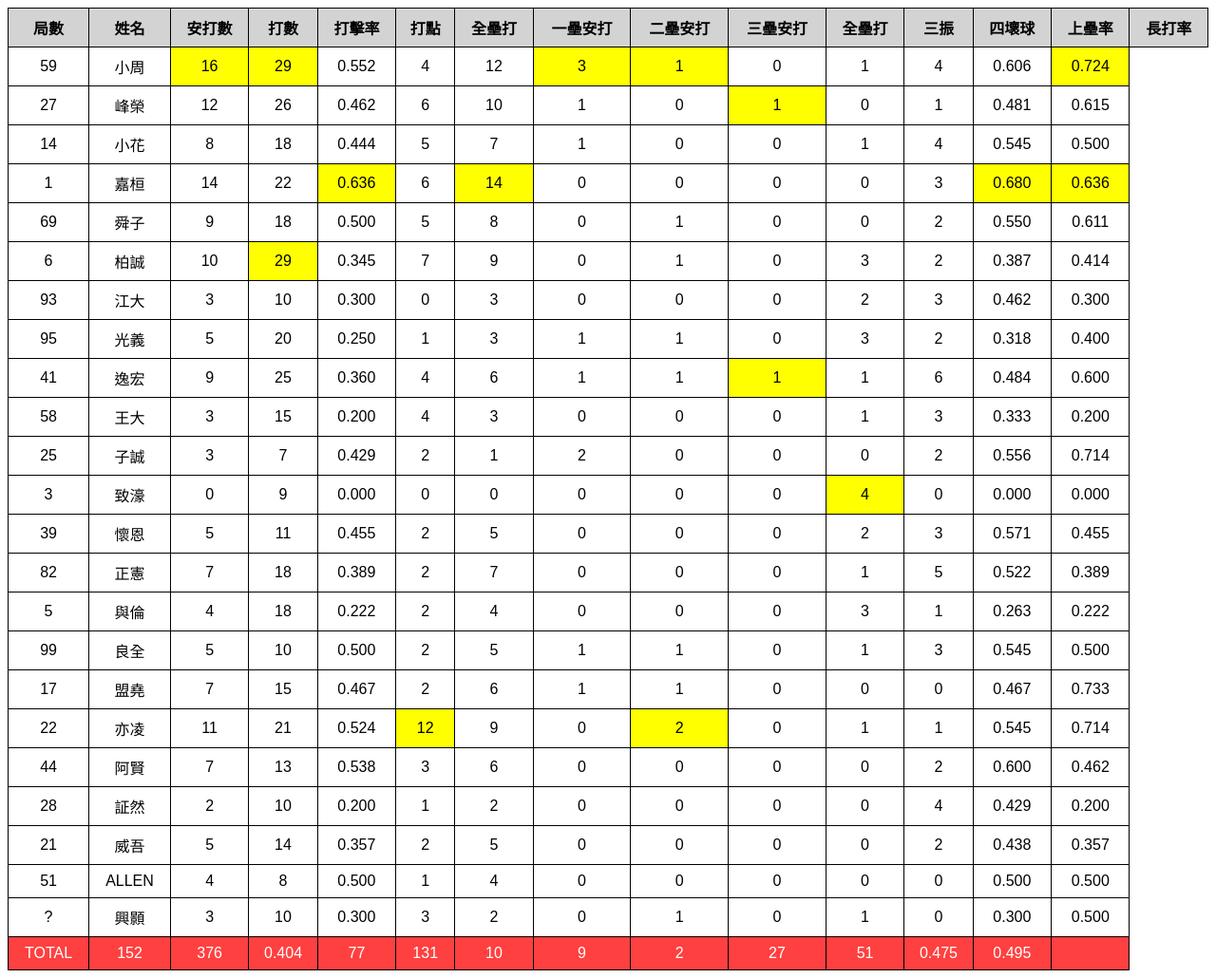
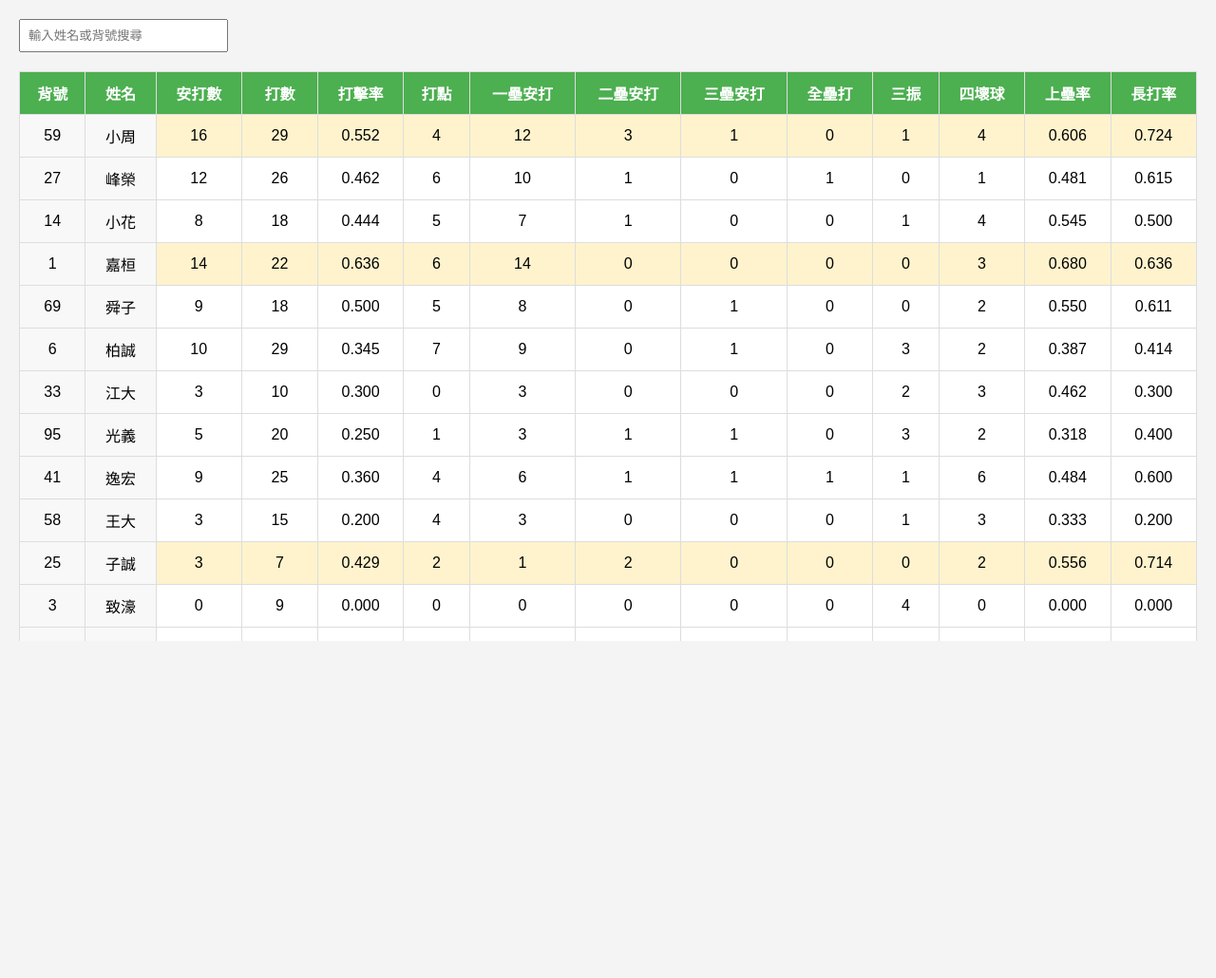
Before and after one commit to samyoung621/team-stats, a plain HTML site: page index.html in a window 1280 px wide. Shown: the whole page at 95% size. After the commit the page ends 800 px from the top, so only its background shows below. Drawn offline with nearby package versions, Linux system fonts and the light colour scheme.

Commit message:
Add files via upload

```diff
--- a/index.html
+++ b/index.html
@@ -3,437 +3,215 @@
 <head>
   <meta charset="UTF-8">
   <meta name="viewport" content="width=device-width, initial-scale=1.0">
-    <title>隊伍統計表格</title>
+  <title>棒球比賽統計</title>
+  <script src="https://cdnjs.cloudflare.com/ajax/libs/react/18.2.0/umd/react.production.min.js"></script>
+  <script src="https://cdnjs.cloudflare.com/ajax/libs/react-dom/18.2.0/umd/react-dom.production.min.js"></script>
+  <script src="https://cdnjs.cloudflare.com/ajax/libs/babel-standalone/7.23.2/babel.min.js"></script>
+  <script src="https://unpkg.com/papaparse@latest/papaparse.min.js"></script>
   <style>
-        table {
-            border-collapse: collapse;
-            width: 100%;
-            font-family: sans-serif;
-        }
-        th, td {
-            border: 1px solid black;
-            padding: 8px;
-            text-align: center;
-        }
-        th {
-            background-color: #d3d3d3;
-        }
-        .highlight {
-            background-color: yellow;
-        }
-        .total {
-            background-color: #ff4040;
-            color: white;
-        }
+    body { font-family: Arial, sans-serif; margin: 0; padding: 20px; background-color: #f4f4f4; }
+    .container { max-width: 1400px; margin: auto; }
+    .search-bar { margin-bottom: 20px; }
+    .search-bar input { padding: 8px; width: 200px; margin-right: 10px; }
+    table { width: 100%; border-collapse: collapse; background: white; box-shadow: 0 2px 5px rgba(0,0,0,0.1); }
+    th, td { padding: 10px; text-align: center; border: 1px solid #ddd; }
+    th { background: #4CAF50; color: white; cursor: pointer; position: sticky; top: 0; z-index: 10; }
+    th:hover { background: #45a049; }
+    .fixed-col { position: sticky; left: 0; background: #f8f8f8; z-index: 5; }
+    .fixed-col-header { position: sticky; left: 0; background: #4CAF50; z-index: 15; }
+    tr.highlight { background-color: #fff3cd; }
+    .sort-icon { margin-left: 5px; }
+    .table-container { overflow-x: auto; max-height: 600px; }
   </style>
 </head>
 <body>
+  <div id="root"></div>
+  <script type="text/babel">
+    // Defining the main React component
+    function BaseballStats() {
+      const [data, setData] = React.useState([]);
+      const [search, setSearch] = React.useState('');
+      const [sortConfig, setSortConfig] = React.useState({ key: null, direction: 'asc' });
+
+      // Loading and parsing CSV data
+      React.useEffect(() => {
+        const csvData = `背號,姓名,安打數,打數,打擊率,打點,一壘安打,二壘安打,三壘安打,全壘打,三振,四壞球,上壘率,長打率
+59,小周,16,29,0.5517241379310345,4,12,3,1,0,1,4,0.6060606060606061,0.7241379310344828
+27,峰榮,12,26,0.46153846153846156,6,10,1,0,1,0,1,0.48148148148148145,0.6153846153846154
+14,小花,8,18,0.4444444444444444,5,7,1,0,0,1,4,0.5454545454545454,0.5
+1,嘉桓,14,22,0.6363636363636364,6,14,0,0,0,0,3,0.68,0.6363636363636364
+69,舜子,9,18,0.5,5,8,0,1,0,0,2,0.55,0.6111111111111112
+6,柏誠,10,29,0.3448275862068966,7,9,0,1,0,3,2,0.3870967741935484,0.41379310344827586
+33,江大,3,10,0.3,0,3,0,0,0,2,3,0.46153846153846156,0.3
+95,光義,5,20,0.25,1,3,1,1,0,3,2,0.3181818181818182,0.4
+41,逸宏,9,25,0.36,4,6,1,1,1,1,6,0.4838709677419355,0.6
+58,王大,3,15,0.2,4,3,0,0,0,1,3,0.3333333333333333,0.2
+25,子誠,3,7,0.42857142857142855,2,1,2,0,0,0,2,0.5555555555555556,0.7142857142857143
+3,致濠,0,9,0,0,0,0,0,0,4,0,0,0
+39,懷恩,5,11,0.45454545454545453,2,5,0,0,0,2,3,0.5714285714285714,0.45454545454545453
+82,正憲,7,18,0.3888888888888889,2,7,0,0,0,1,5,0.5217391304347826,0.3888888888888889
+5,與倫,4,18,0.2222222222222222,2,4,0,0,0,3,1,0.2631578947368421,0.2222222222222222
+99,良全,5,10,0.5,2,5,0,0,0,3,1,0.5454545454545454,0.5
+17,盟堯,7,15,0.4666666666666667,3,6,1,1,0,0,0,0.4666666666666667,0.7333333333333333
+22,亦凌,11,21,0.5238095238095238,12,9,0,2,0,1,1,0.5454545454545454,0.7142857142857143
+44,阿賢,7,13,0.5384615384615384,3,6,0,0,0,0,2,0.6,0.46153846153846156
+28,証然,2,10,0.2,1,2,0,0,0,0,4,0.42857142857142855,0.2
+21,威吾,5,14,0.35714285714285715,2,5,0,0,0,0,2,0.4375,0.35714285714285715
+51,Allen,4,8,0.5,1,4,0,0,0,0,0,0.5,0.5
+?,興顥,3,10,0.3,3,2,0,1,0,1,0,0.3,0.5
+Total, ,152,376,0.40425531914893614,77,131,10,9,2,27,51,0.47540983606557374,0.4946808510638298`;
+
+        Papa.parse(csvData, {
+          header: true,
+          skipEmptyLines: true,
+          transform: (value, header) => {
+            let cleaned = value.trim().replace(/^"|"$/g, '');
+            if (['安打數', '打數', '打點', '一壘安打', '二壘安打', '三壘安打', '全壘打', '三振', '四壞球'].includes(header)) {
+              return cleaned === '' ? 0 : parseInt(cleaned, 10);
+            }
+            if (['打擊率', '上壘率', '長打率'].includes(header)) {
+              return cleaned === '' ? 0 : parseFloat(cleaned);
+            }
+            return cleaned;
+          },
+          complete: (results) => {
+            const players = results.data.filter(row => row['姓名'] !== '');
+            const averages = calculateAverages(players);
+            setData([...players, { 背號: '平均', 姓名: '', ...averages }]);
+          },
+          error: (err) => console.error(err)
+        });
+      }, []);
+
+      // Calculating averages for each column
+      const calculateAverages = (players) => {
+        const totals = players.reduce((acc, row) => {
+          acc['安打數'] = (acc['安打數'] || 0) + (row['安打數'] || 0);
+          acc['打數'] = (acc['打數'] || 0) + (row['打數'] || 0);
+          acc['打點'] = (acc['打點'] || 0) + (row['打點'] || 0);
+          acc['一壘安打'] = (acc['一壘安打'] || 0) + (row['一壘安打'] || 0);
+          acc['二壘安打'] = (acc['二壘安打'] || 0) + (row['二壘安打'] || 0);
+          acc['三壘安打'] = (acc['三壘安打'] || 0) + (row['三壘安打'] || 0);
+          acc['全壘打'] = (acc['全壘打'] || 0) + (row['全壘打'] || 0);
+          acc['三振'] = (acc['三振'] || 0) + (row['三振'] || 0);
+          acc['四壞球'] = (acc['四壞球'] || 0) + (row['四壞球'] || 0);
+          acc['打擊率'] = (acc['打擊率'] || 0) + (row['打擊率'] || 0);
+          acc['上壘率'] = (acc['上壘率'] || 0) + (row['上壘率'] || 0);
+          acc['長打率'] = (acc['長打率'] || 0) + (row['長打率'] || 0);
+          return acc;
+        }, {});
+        const count = players.length;
+        return {
+          安打數: (totals['安打數'] / count).toFixed(2),
+          打數: (totals['打數'] / count).toFixed(2),
+          打擊率: (totals['打擊率'] / count).toFixed(3),
+          打點: (totals['打點'] / count).toFixed(2),
+          一壘安打: (totals['一壘安打'] / count).toFixed(2),
+          二壘安打: (totals['二壘安打'] / count).toFixed(2),
+          三壘安打: (totals['三壘安打'] / count).toFixed(2),
+          全壘打: (totals['全壘打'] / count).toFixed(2),
+          三振: (totals['三振'] / count).toFixed(2),
+          四壞球: (totals['四壞球'] / count).toFixed(2),
+          上壘率: (totals['上壘率'] / count).toFixed(3),
+          長打率: (totals['長打率'] / count).toFixed(3)
+        };
+      };
+
+      // Handling sorting
+      const handleSort = (key) => {
+        let direction = 'asc';
+        if (sortConfig.key === key && sortConfig.direction === 'asc') {
+          direction = 'desc';
+        }
+        setSortConfig({ key, direction });
+      };
+
+      // Filtering and sorting data
+      const filteredData = data.filter(row =>
+        (row['姓名']?.toLowerCase().includes(search.toLowerCase()) ||
+         row['背號']?.toString().includes(search))
+      );
+
+      const sortedData = [...filteredData].sort((a, b) => {
+        if (sortConfig.key) {
+          const aValue = a[sortConfig.key] || 0;
+          const bValue = b[sortConfig.key] || 0;
+          if (sortConfig.direction === 'asc') {
+            return aValue > bValue ? 1 : -1;
+          } else {
+            return aValue < bValue ? 1 : -1;
+          }
+        }
+        return 0;
+      });
+
+      // Defining table headers
+      const headers = [
+        '背號', '姓名', '安打數', '打數', '打擊率', '打點', '一壘安打', '二壘安打',
+        '三壘安打', '全壘打', '三振', '四壞球', '上壘率', '長打率'
+      ];
+
+      // Rendering the component
+      return (
+        <div className="container">
+          <div className="search-bar">
+            <input
+              type="text"
+              placeholder="輸入姓名或背號搜尋"
+              value={search}
+              onChange={(e) => setSearch(e.target.value)}
+            />
+          </div>
+          <div className="table-container">
             <table>
               <thead>
                 <tr>
-                <th>局數</th>
-                <th>姓名</th>
-                <th>安打數</th>
-                <th>打數</th>
-                <th>打擊率</th>
-                <th>打點</th>
-                <th>全壘打</th>
-                <th>一壘安打</th>
-                <th>二壘安打</th>
-                <th>三壘安打</th>
-                <th>全壘打</th>
-                <th>三振</th>
-                <th>四壞球</th>
-                <th>上壘率</th>
-                <th>長打率</th>
+                  {headers.map((header, index) => (
+                    <th
+                      key={header}
+                      onClick={() => handleSort(header)}
+                      className={index < 2 ? 'fixed-col-header' : ''}
+                    >
+                      {header}
+                      {sortConfig.key === header && (
+                        <span className="sort-icon">
+                          {sortConfig.direction === 'asc' ? '↑' : '↓'}
+                        </span>
+                      )}
+                    </th>
+                  ))}
                 </tr>
               </thead>
               <tbody>
-            <tr>
-                <td>59</td>
-                <td>小周</td>
-                <td class="highlight">16</td>
-                <td class="highlight">29</td>
-                <td>0.552</td>
-                <td>4</td>
-                <td>12</td>
-                <td class="highlight">3</td>
-                <td class="highlight">1</td>
-                <td>0</td>
-                <td>1</td>
-                <td>4</td>
-                <td>0.606</td>
-                <td class="highlight">0.724</td>
+                {sortedData.map((row, index) => (
+                  <tr
+                    key={index}
+                    className={
+                      row['打擊率'] > 0.5 || row['長打率'] > 0.7 ? 'highlight' : ''
+                    }
+                  >
+                    {headers.map((header, i) => (
+                      <td
+                        key={`${index}-${header}`}
+                        className={i < 2 ? 'fixed-col' : ''}
+                      >
+                        {typeof row[header] === 'number' && header.includes('率')
+                          ? row[header].toFixed(3)
+                          : row[header]}
+                      </td>
+                    ))}
                   </tr>
-            <tr>
-                <td>27</td>
-                <td>峰榮</td>
-                <td>12</td>
-                <td>26</td>
-                <td>0.462</td>
-                <td>6</td>
-                <td>10</td>
-                <td>1</td>
-                <td>0</td>
-                <td class="highlight">1</td>
-                <td>0</td>
-                <td>1</td>
-                <td>0.481</td>
-                <td>0.615</td>
-            </tr>
-            <tr>
-                <td>14</td>
-                <td>小花</td>
-                <td>8</td>
-                <td>18</td>
-                <td>0.444</td>
-                <td>5</td>
-                <td>7</td>
-                <td>1</td>
-                <td>0</td>
-                <td>0</td>
-                <td>1</td>
-                <td>4</td>
-                <td>0.545</td>
-                <td>0.500</td>
-            </tr>
-            <tr>
-                <td>1</td>
-                <td>嘉桓</td>
-                <td>14</td>
-                <td>22</td>
-                <td class="highlight">0.636</td>
-                <td>6</td>
-                <td class="highlight">14</td>
-                <td>0</td>
-                <td>0</td>
-                <td>0</td>
-                <td>0</td>
-                <td>3</td>
-                <td class="highlight">0.680</td>
-                <td class="highlight">0.636</td>
-            </tr>
-            <tr>
-                <td>69</td>
-                <td>舜子</td>
-                <td>9</td>
-                <td>18</td>
-                <td>0.500</td>
-                <td>5</td>
-                <td>8</td>
-                <td>0</td>
-                <td>1</td>
-                <td>0</td>
-                <td>0</td>
-                <td>2</td>
-                <td>0.550</td>
-                <td>0.611</td>
-            </tr>
-            <tr>
-                <td>6</td>
-                <td>柏誠</td>
-                <td>10</td>
-                <td class="highlight">29</td>
-                <td>0.345</td>
-                <td>7</td>
-                <td>9</td>
-                <td>0</td>
-                <td>1</td>
-                <td>0</td>
-                <td>3</td>
-                <td>2</td>
-                <td>0.387</td>
-                <td>0.414</td>
-            </tr>
-            <tr>
-                <td>93</td>
-                <td>江大</td>
-                <td>3</td>
-                <td>10</td>
-                <td>0.300</td>
-                <td>0</td>
-                <td>3</td>
-                <td>0</td>
-                <td>0</td>
-                <td>0</td>
-                <td>2</td>
-                <td>3</td>
-                <td>0.462</td>
-                <td>0.300</td>
-            </tr>
-            <tr>
-                <td>95</td>
-                <td>光義</td>
-                <td>5</td>
-                <td>20</td>
-                <td>0.250</td>
-                <td>1</td>
-                <td>3</td>
-                <td>1</td>
-                <td>1</td>
-                <td>0</td>
-                <td>3</td>
-                <td>2</td>
-                <td>0.318</td>
-                <td>0.400</td>
-            </tr>
-            <tr>
-                <td>41</td>
-                <td>逸宏</td>
-                <td>9</td>
-                <td>25</td>
-                <td>0.360</td>
-                <td>4</td>
-                <td>6</td>
-                <td>1</td>
-                <td>1</td>
-                <td class="highlight">1</td>
-                <td>1</td>
-                <td>6</td>
-                <td>0.484</td>
-                <td>0.600</td>
-            </tr>
-            <tr>
-                <td>58</td>
-                <td>王大</td>
-                <td>3</td>
-                <td>15</td>
-                <td>0.200</td>
-                <td>4</td>
-                <td>3</td>
-                <td>0</td>
-                <td>0</td>
-                <td>0</td>
-                <td>1</td>
-                <td>3</td>
-                <td>0.333</td>
-                <td>0.200</td>
-            </tr>
-            <tr>
-                <td>25</td>
-                <td>子誠</td>
-                <td>3</td>
-                <td>7</td>
-                <td>0.429</td>
-                <td>2</td>
-                <td>1</td>
-                <td>2</td>
-                <td>0</td>
-                <td>0</td>
-                <td>0</td>
-                <td>2</td>
-                <td>0.556</td>
-                <td>0.714</td>
-            </tr>
-            <tr>
-                <td>3</td>
-                <td>致濠</td>
-                <td>0</td>
-                <td>9</td>
-                <td>0.000</td>
-                <td>0</td>
-                <td>0</td>
-                <td>0</td>
-                <td>0</td>
-                <td>0</td>
-                <td class="highlight">4</td>
-                <td>0</td>
-                <td>0.000</td>
-                <td>0.000</td>
-            </tr>
-            <tr>
-                <td>39</td>
-                <td>懷恩</td>
-                <td>5</td>
-                <td>11</td>
-                <td>0.455</td>
-                <td>2</td>
-                <td>5</td>
-                <td>0</td>
-                <td>0</td>
-                <td>0</td>
-                <td>2</td>
-                <td>3</td>
-                <td>0.571</td>
-                <td>0.455</td>
-            </tr>
-            <tr>
-                <td>82</td>
-                <td>正憲</td>
-                <td>7</td>
-                <td>18</td>
-                <td>0.389</td>
-                <td>2</td>
-                <td>7</td>
-                <td>0</td>
-                <td>0</td>
-                <td>0</td>
-                <td>1</td>
-                <td>5</td>
-                <td>0.522</td>
-                <td>0.389</td>
-            </tr>
-            <tr>
-                <td>5</td>
-                <td>與倫</td>
-                <td>4</td>
-                <td>18</td>
-                <td>0.222</td>
-                <td>2</td>
-                <td>4</td>
-                <td>0</td>
-                <td>0</td>
-                <td>0</td>
-                <td>3</td>
-                <td>1</td>
-                <td>0.263</td>
-                <td>0.222</td>
-            </tr>
-            <tr>
-                <td>99</td>
-                <td>良全</td>
-                <td>5</td>
-                <td>10</td>
-                <td>0.500</td>
-                <td>2</td>
-                <td>5</td>
-                <td>1</td>
-                <td>1</td>
-                <td>0</td>
-                <td>1</td>
-                <td>3</td>
-                <td>0.545</td>
-                <td>0.500</td>
-            </tr>
-            <tr>
-                <td>17</td>
-                <td>盟堯</td>
-                <td>7</td>
-                <td>15</td>
-                <td>0.467</td>
-                <td>2</td>
-                <td>6</td>
-                <td>1</td>
-                <td>1</td>
-                <td>0</td>
-                <td>0</td>
-                <td>0</td>
-                <td>0.467</td>
-                <td>0.733</td>
-            </tr>
-            <tr>
-                <td>22</td>
-                <td>亦凌</td>
-                <td>11</td>
-                <td>21</td>
-                <td>0.524</td>
-                <td class="highlight">12</td>
-                <td>9</td>
-                <td>0</td>
-                <td class="highlight">2</td>
-                <td>0</td>
-                <td>1</td>
-                <td>1</td>
-                <td>0.545</td>
-                <td>0.714</td>
-            </tr>
-            <tr>
-                <td>44</td>
-                <td>阿賢</td>
-                <td>7</td>
-                <td>13</td>
-                <td>0.538</td>
-                <td>3</td>
-                <td>6</td>
-                <td>0</td>
-                <td>0</td>
-                <td>0</td>
-                <td>0</td>
-                <td>2</td>
-                <td>0.600</td>
-                <td>0.462</td>
-            </tr>
-            <tr>
-                <td>28</td>
-                <td>証然</td>
-                <td>2</td>
-                <td>10</td>
-                <td>0.200</td>
-                <td>1</td>
-                <td>2</td>
-                <td>0</td>
-                <td>0</td>
-                <td>0</td>
-                <td>0</td>
-                <td>4</td>
-                <td>0.429</td>
-                <td>0.200</td>
-            </tr>
-            <tr>
-                <td>21</td>
-                <td>威吾</td>
-                <td>5</td>
-                <td>14</td>
-                <td>0.357</td>
-                <td>2</td>
-                <td>5</td>
-                <td>0</td>
-                <td>0</td>
-                <td>0</td>
-                <td>0</td>
-                <td>2</td>
-                <td>0.438</td>
-                <td>0.357</td>
-            </tr>
-            <tr>
-                <td>51</td>
-                <td>ALLEN</td>
-                <td>4</td>
-                <td>8</td>
-                <td>0.500</td>
-                <td>1</td>
-                <td>4</td>
-                <td>0</td>
-                <td>0</td>
-                <td>0</td>
-                <td>0</td>
-                <td>0</td>
-                <td>0.500</td>
-                <td>0.500</td>
-            </tr>
-            <tr>
-                <td>?</td>
-                <td>興顥</td>
-                <td>3</td>
-                <td>10</td>
-                <td>0.300</td>
-                <td>3</td>
-                <td>2</td>
-                <td>0</td>
-                <td>1</td>
-                <td>0</td>
-                <td>1</td>
-                <td>0</td>
-                <td>0.300</td>
-                <td>0.500</td>
-            </tr>
-            <tr class="total">
-                <td>TOTAL</td>
-                <td>152</td>
-                <td>376</td>
-                <td>0.404</td>
-                <td>77</td>
-                <td>131</td>
-                <td>10</td>
-                <td>9</td>
-                <td>2</td>
-                <td>27</td>
-                <td>51</td>
-                <td>0.475</td>
-                <td>0.495</td>
-                <td></td>
-            </tr>
+                ))}
               </tbody>
             </table>
+          </div>
+        </div>
+      );
+    }
+
+    // Rendering the React app
+    const root = ReactDOM.createRoot(document.getElementById('root'));
+    root.render(<BaseballStats />);
+  </script>
 </body>
 </html>
```
Lines whose indentation alone changed are shown as unchanged.
